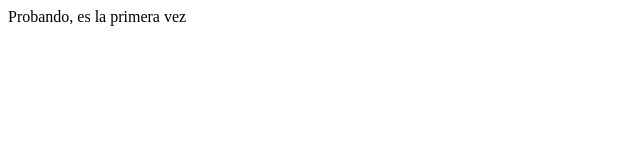
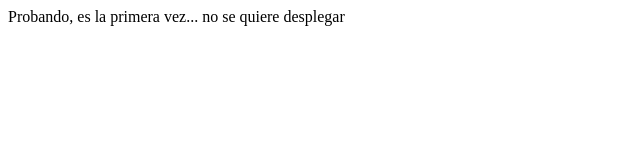
Before and after one commit to mgoscar2018/mgoscar2018.github.io, a plain HTML site: page index.html in a window 1280 px wide. Shown: the whole page, without its empty margins (0-640 px from the left). Drawn offline with Linux system fonts and the light colour scheme.

Commit message:
Update index.html

```diff
--- a/index.html
+++ b/index.html
@@ -7,6 +7,6 @@
     <title>Página de Oscar Miranda en Github</title>
 </head>
 <body>
-    Probando, es la primera vez
+    Probando, es la primera vez... no se quiere desplegar
 </body>
 </html>
```
